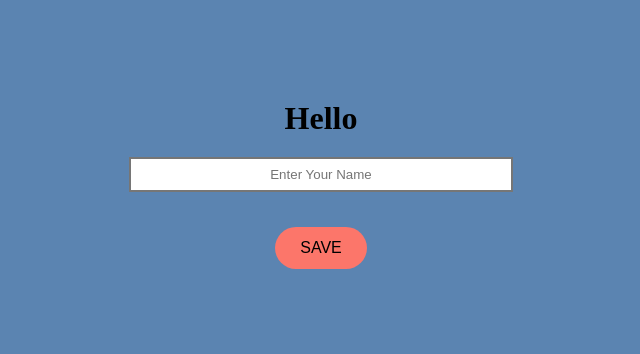
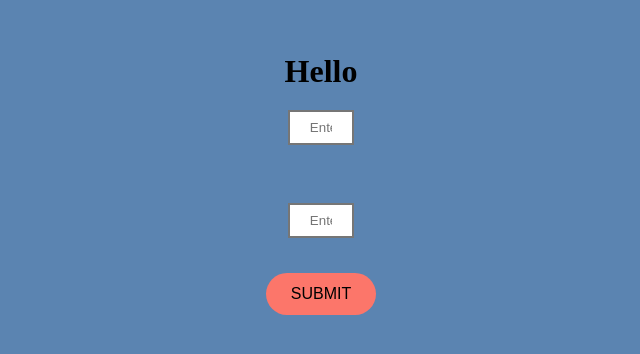
Before and after one commit to Jahanzaib0070/calculator, a React (Create React App) app: page / in a window 1280 px wide. Shown: the part 216-570 px from the top of the page, without its empty margins (319-959 px from the left). Built offline with nearby package versions, Linux system fonts and the light colour scheme; a web font is replaced by a local one.

Commit message:
Update App.js

```diff
--- a/src/App.js
+++ b/src/App.js
@@ -1,28 +1,37 @@
 import React, { useState } from "react";
 
 const App = () => {
+  //setting value for First Name
+  const [name, setName] = useState("");
+  const newText = (event)=>{
+    setName(event.target.value);
+  }
+  const [firstName, setFirstname] = useState("");
 
-  const [name, setName] = useState("");
+  //setting value for Last Name
+  const [lName, setLname] = useState("")
+  const newTexttwo = (event)=>{
+    setLname(event.target.value);
+  }
+  const [lastName, setLastname] = useState("");
 
-  const newText = (event)=>{
-    setName(event.target.value)
+  //passing values to both first and last name
+  const saveText = (event)=>{
+    event.preventDefault();
+    setFirstname(name);
+    setLastname(lName);
   }
-
-  const [fullName, setFullname] = useState("");
-
-  const saveText = ()=>{
-    setFullname(name)
-  }
-
-
-
   return(
     <>
-      <div>
-        <h1 id="text1">Hello {fullName}</h1>
-        <input className="inputText" type="text" placeholder="Enter Your Name" onChange={newText} value={name}/>
-        <button onClick={saveText}>Save</button>
-      </div>
+      <form onSubmit ={saveText}>
+        <div>
+          <h1 id="text1">Hello {`${firstName} ${lastName}`}</h1>
+          <input className="inputText" type="text" placeholder="Enter Your First Name" onChange={newText} value={name}/>
+          <br />
+          <input className="inputText" type="text" placeholder="Enter Your Last Name" onChange={newTexttwo} value={lName}/>
+          <button type="submit" >Submit</button>
+        </div>
+      </form>
     </>
   );
 }
```
